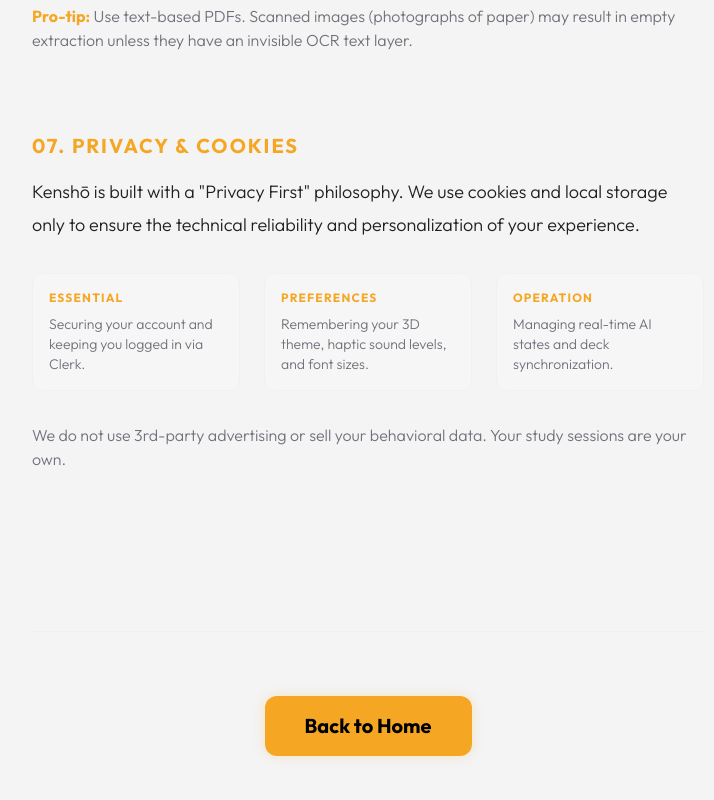
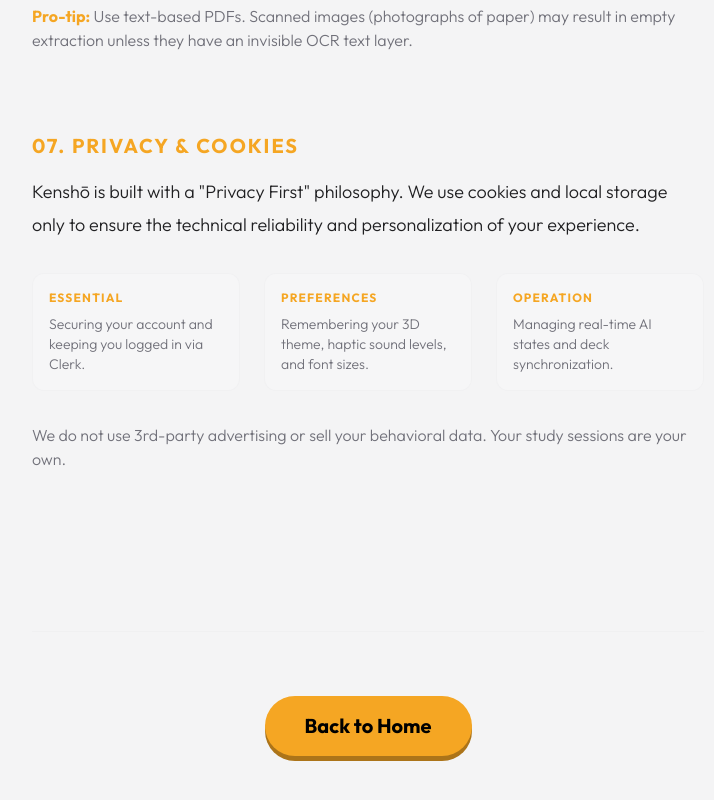
Before and after one commit to HarshalPatel1972/kensho-flashcard-engine, a Next.js app: page /docs in a window 1280 px wide. Shown: the part 2143-2943 px from the top of the page, without its empty margins (272-986 px from the left). Built offline with nearby package versions, Linux system fonts and the light colour scheme; no server answers.

Commit message:
style(docs): upgrade footer action to 3D tactile button

```diff
--- a/src/app/docs/page.tsx
+++ b/src/app/docs/page.tsx
@@ -178,7 +178,7 @@ export default function DocsPage() {
           <footer className="pt-16 border-t border-border/30 text-center">
             <Link
               href={isSignedIn ? "/dashboard" : "/"}
-              className="inline-flex items-center justify-center rounded-xl bg-gold px-10 py-4 text-xl font-bold text-black transition-all hover:bg-gold-hover hover:scale-105 active:scale-95 shadow-gold-glow"
+              className="inline-flex items-center justify-center rounded-xl bg-gold px-10 py-4 text-xl font-bold text-black btn-kensho-3d"
             >
               {isSignedIn ? "Back to Dashboard" : "Back to Home"}
             </Link>
```
